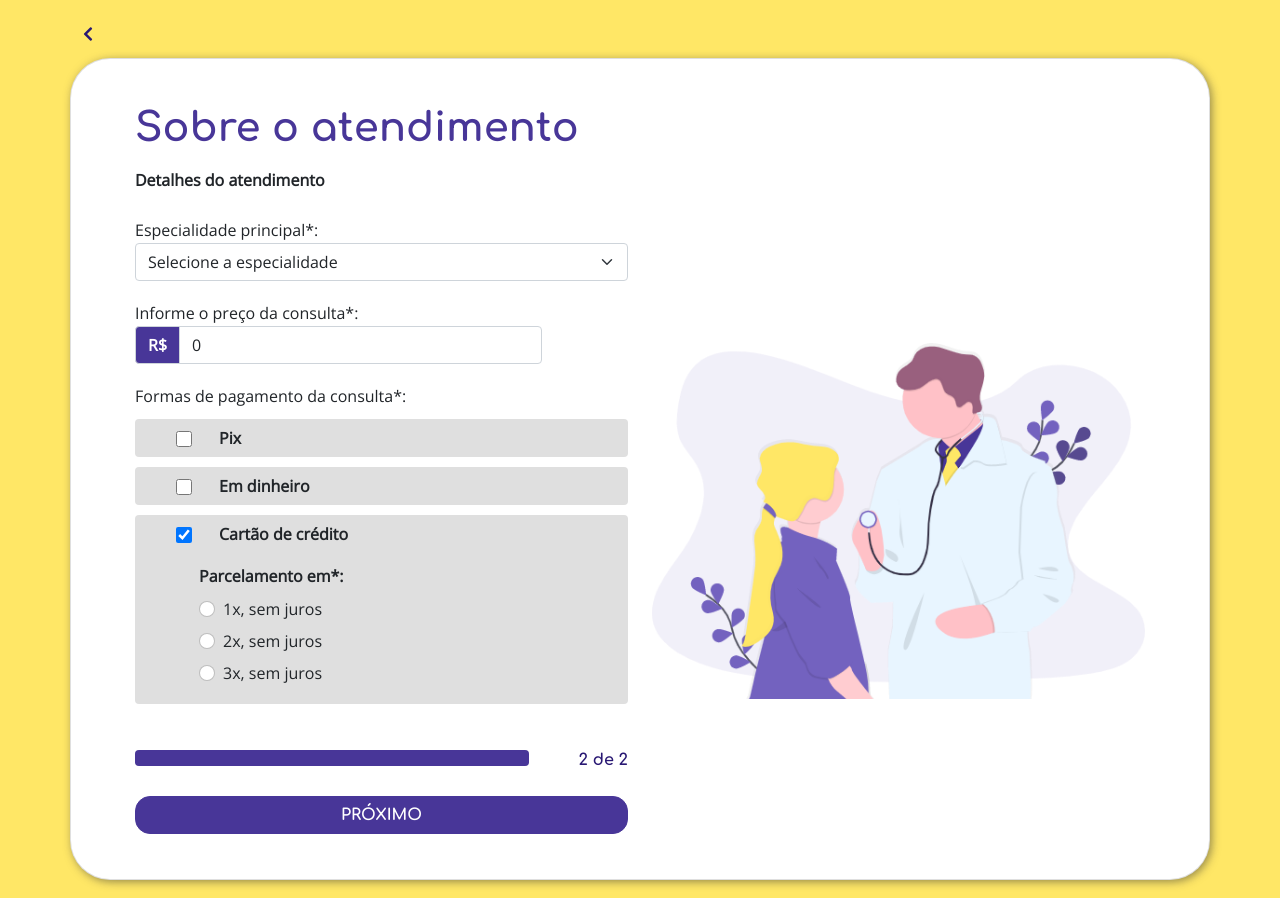
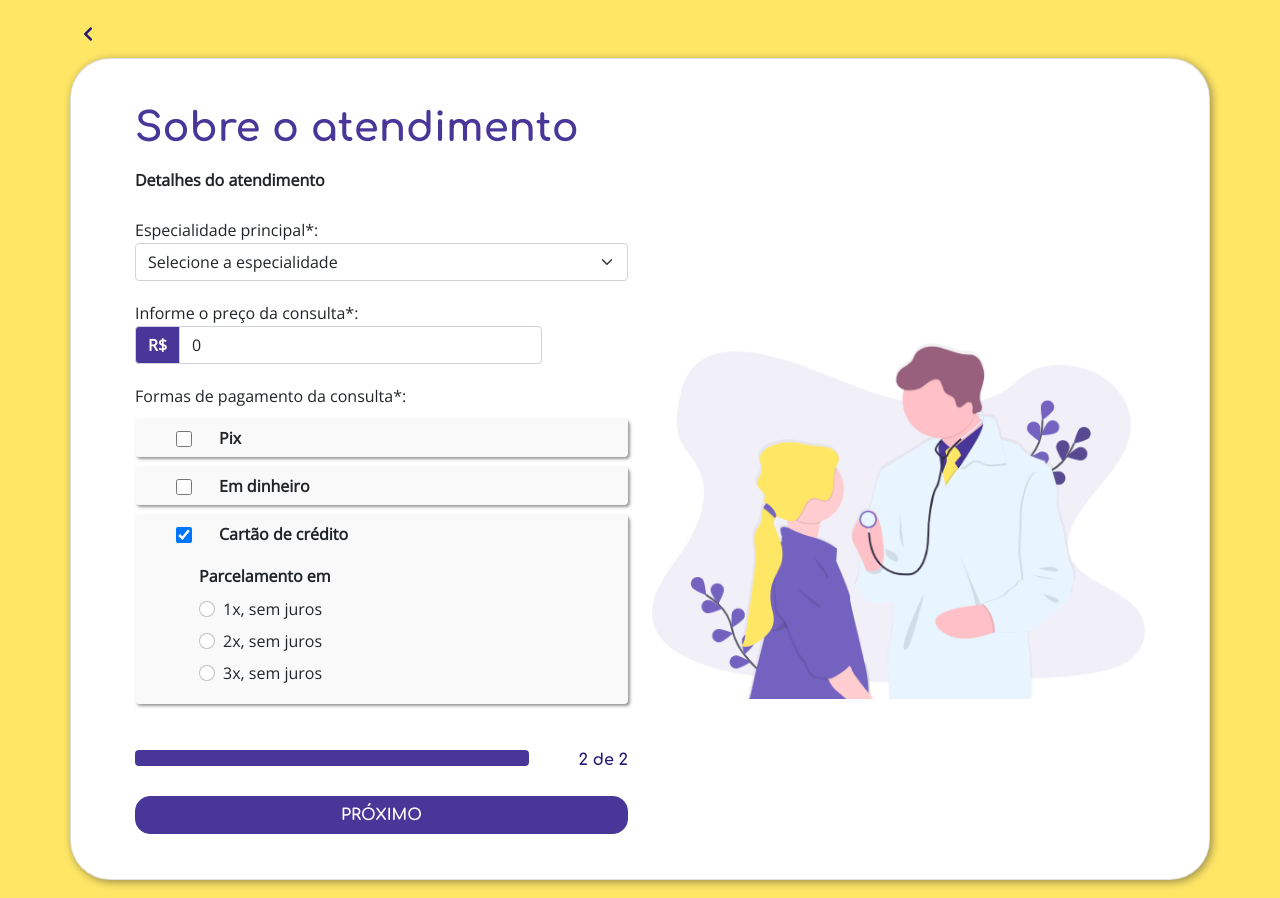
Before and after one commit to jardimmatos/facil_consulta_front_end, a Vue app: page /pagina2 in a window 1280 px wide. Both pictures are taken after a click on the checkbox "Cartão de crédito". Built offline with nearby package versions, Linux system fonts and the light colour scheme; what v-mask would draw is missing.

Commit message:
label 'parcelado em'

```diff
--- a/src/views/Pagina2.vue
+++ b/src/views/Pagina2.vue
@@ -77,7 +77,7 @@
 
 											<!-- PARCELAS -->
 											<div class="form-group" v-if="fp.parcelas.length > 0 && parcelamentos.length > 0">
-												<label class="form-label mt-2">Parcelamento em*:</label><br/>
+												<label class="form-label mt-2">Parcelamento em</label><br/>
 												<small class="danger" v-if="veeErrors.has('input-parcelas')">{{veeErrors.first('input-parcelas')}}</small>
 												<div class="form-check mt-2" v-for="parc,i in parcelamentos" :key="`parcela_${i}`">
 													<input class="form-check-input" type="radio" :id="`input-parcelas_${i}`"
@@ -228,7 +228,10 @@ export default {
     border-radius: 4px;
     border-width: 1px;
     border-color: var(--secondary--6);
-    background-color: var(--secondary--2);
+    background-color: var(--secondary--1);
+	-webkit-box-shadow: 2px 2px 3px 0px rgba(50, 50, 50, 0.5);
+    -moz-box-shadow:    2px 2px 3px 0px rgba(50, 50, 50, 0.5);
+    box-shadow:         2px 2px 3px 0px rgba(50, 50, 50, 0.5);
 }
 .custom-checkbox input[type=checkbox]{
 	margin-left: 10px;
```
